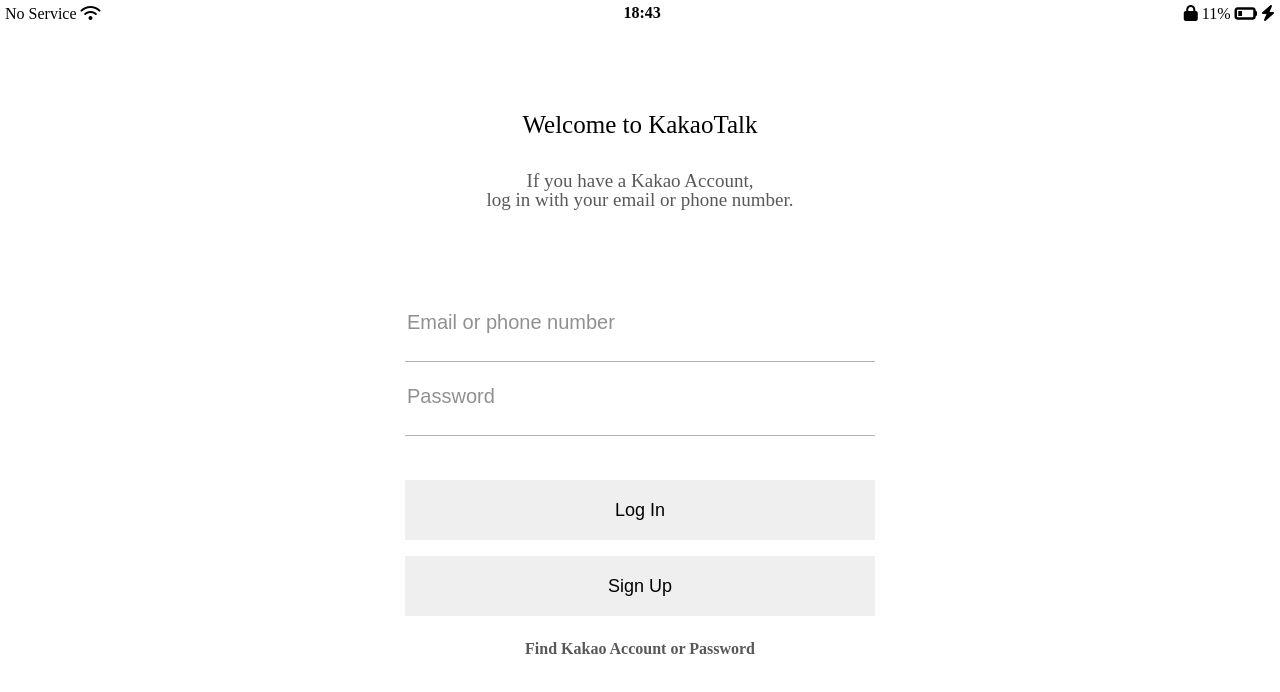
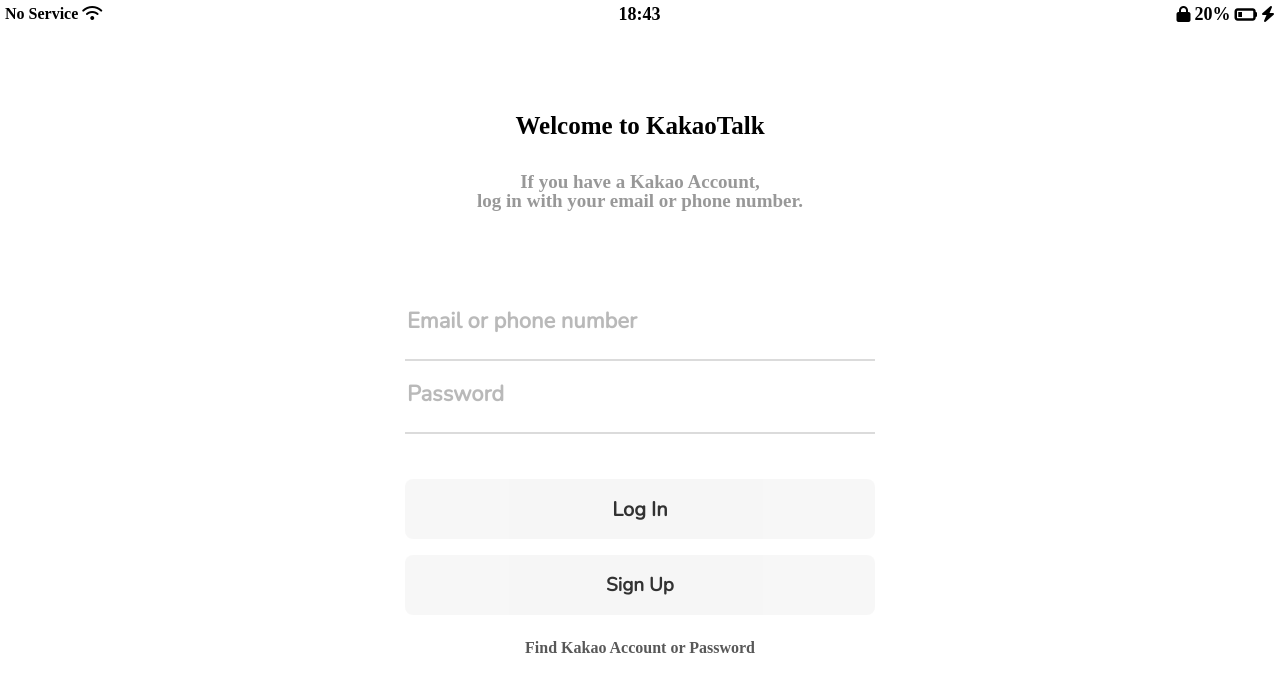
Before and after one commit to dbd2h/kokoa-clone, a plain HTML site: page kokoa-clone-realgame/kokoacss/kokoa02.html in a window 1280 px wide. Drawn offline with nearby package versions, Linux system fonts and the light colour scheme.

Commit message:
kokoa02-change

```diff
--- a/kokoa-clone-realgame/kokoa02/statusbar.css
+++ /dev/null
@@ -1,10 +0,0 @@
-@import "reset.css";
-
-.status-bar {
-  display: flex;
-  justify-content: space-between;
-  margin: 5px;
-}
-.status-bar__time {
-  font-weight: 600;
-}
--- a/kokoa-clone-realgame/kokoa02/kokoa02.css
+++ b/kokoa-clone-realgame/kokoacss/kokoa02.css
@@ -1,8 +1,4 @@
 @import "statusbar.css";
-@import "variables.css";
-* {
-  box-sizing: border-box;
-}
 .login {
   display: flex;
   flex-direction: column;
@@ -18,32 +14,35 @@
 }
 .login-title__bigtext {
   font-size: 25px;
+  font-weight: bold;
 }
 .login-title__smalltext {
   margin-top: 34px;
   font-size: 19px;
   text-align: center;
-  opacity: 0.65;
+  opacity: 0.4;
+  font-weight: 600;
 }
 .login-input {
   width: 470px;
   height: 376px;
-  margin-top: 77px;
+  margin-top: 76px;
   display: flex;
   flex-direction: column;
   align-items: center;
 }
 .login-input__id {
   border: none;
-  height: 74px;
+  height: 73px;
   width: 470px;
-  border-bottom: solid 1px;
-  border-color: rgb(0, 0, 0, 0.3);
+  border-bottom: solid 2px;
+  border-color: rgb(0, 0, 0, 0.14);
   transition: border-color 0.3s ease-in-out;
 }
 .login-input__id::placeholder {
-  font-size: 20px;
-  opacity: 0.8;
+  font-size: 22px;
+  opacity: 0.5;
+  font-weight: 600;
 }
 input:focus {
   outline: none;
@@ -53,23 +52,28 @@ input:focus {
 }
 .login-input__password {
   border: none;
-  height: 74px;
+  height: 73px;
   width: 470px;
-  border-bottom: solid 1px;
-  border-color: rgb(0, 0, 0, 0.3);
+  border-bottom: solid 2px;
+  border-color: rgb(0, 0, 0, 0.14);
   transition: border-color 0.3s ease-in-out;
 }
 .login-input__password::placeholder {
-  font-size: 20px;
-  opacity: 0.8;
+  font-size: 22px;
+  opacity: 0.5;
+  font-weight: 600;
 }
 .login-input__login {
   border: none;
-  margin-top: 44px;
+  margin-top: 45px;
   height: 60px;
   width: 470px;
-  font-size: 18px;
+  font-size: 20px;
+  font-weight: 600;
+  opacity: 0.8;
   cursor: pointer;
+  border-radius: 8px;
+  background-color: #f5f5f5;
   transition: background-color 0.3s, color 0.3s ease-in-out;
 }
 .login-input__signup {
@@ -77,8 +81,12 @@ input:focus {
   height: 60px;
   width: 470px;
   margin-top: 16px;
-  font-size: 18px;
+  font-size: 19px;
+  font-weight: 600;
+  opacity: 0.8;
   cursor: pointer;
+  border-radius: 8px;
+  background-color: #f5f5f5;
   transition: background-color 0.3s, color 0.3s ease-in-out;
 }
 .login-input-box {
--- a/kokoa-clone-realgame/kokoa02/kokoa02.html
+++ b/kokoa-clone-realgame/kokoacss/kokoa02.html
@@ -8,13 +8,22 @@
       rel="stylesheet"
       href="https://cdn.jsdelivr.net/gh/FortAwesome/Font-Awesome@5.14.0/css/all.min.css"
     />
-    <link rel="stylesheet" href="kokoa02.css" />
+    <link rel="preconnect" href="https://fonts.googleapis.com" />
+    <link rel="preconnect" href="https://fonts.gstatic.com" crossorigin />
+    <link
+      href="https://fonts.googleapis.com/css2?family=Nunito&display=swap"
+      rel="stylesheet"
+    />
+    <link
+      rel="stylesheet"
+      href="kokoa02.css"
+    />
     <title>Document</title>
   </head>
   <body>
     <div class="status-bar">
       <div class="status-bar__column">
-        <span>No Service</span>
+        <span class="status-bar__service">No Service</span>
         <i class="fas fa-wifi"></i>
       </div>
       <div class="status-bar__column">
@@ -22,7 +31,7 @@
       </div>
       <div class="status-bar__column">
         <i class="fas fa-lock"></i>
-        <span>11%</span>
+        <span class="status-bar__time">20%</span>
         <i class="fas fa-battery-quarter fa-lg"></i>
         <i class="fas fa-bolt"></i>
       </div>
--- /dev/null
+++ b/kokoa-clone-realgame/kokoacss/statusbar.css
@@ -0,0 +1,19 @@
+@import "reset.css";
+@import "variables.css";
+
+* {
+  font-family: "Nunito", sans-serif;
+  box-sizing: border-box;
+}
+.status-bar {
+  display: flex;
+  justify-content: space-between;
+  margin: 5px;
+}
+.status-bar__service {
+  font-weight: 600;
+}
+.status-bar__time {
+  font-size: 18px;
+  font-weight: 600;
+}
```
Also changed, not shown: kokoa-clone-realgame/kokoa01/statusbar.html (renamed from kokoa-clone-realgame/kokoa02/statusbar.html, +8 -2 lines), kokoa-clone-realgame/kokoahtml/kokoa03.html (added, +42 -0 lines), kokoa-clone-realgame/kokoacss/kokoa03.css (added), kokoa-clone-realgame/kokoacss/reset.css (renamed from kokoa-clone-realgame/kokoa02/reset.css), kokoa-clone-realgame/kokoacss/variables.css (renamed from kokoa-clone-realgame/kokoa02/variables.css).
